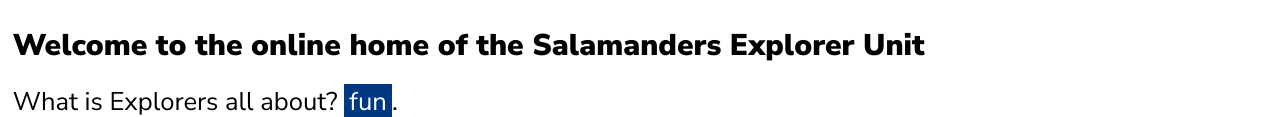
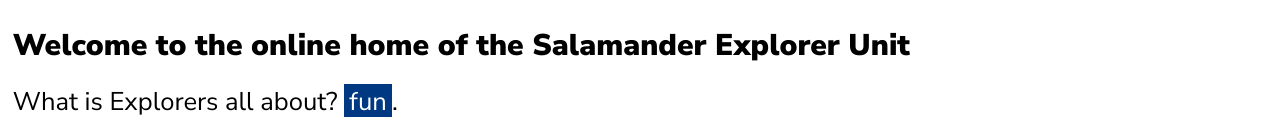
Before and after one commit to Salamander-Explorers/Website-Main, a plain HTML site: page index.html in a window 1280 px wide. Shown: the part 467-584 px from the top of the page. Drawn offline with Linux system fonts and the light colour scheme.

Commit message:
Even Smaller Change!

```diff
--- a/index.html
+++ b/index.html
@@ -52,7 +52,7 @@
         <h3 class="sub-subtitle-text">POOLE DISTRICT</h3>
         <main>
             <h3>
-                Welcome to the online home of the Salamanders Explorer Unit
+                Welcome to the online home of the Salamander Explorer Unit
             </h3>
             <p>
                 What is Explorers all about? <strong>fun</strong>.
```
